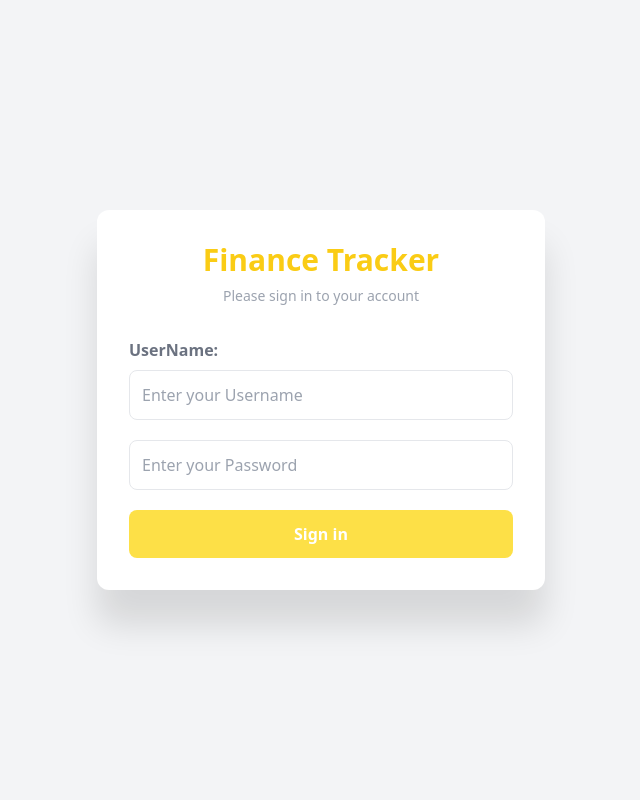
After one commit to veekshan-rai/Finance-Tracker, a Django app: template expenses/templates/registration/login.html in a window 1280 px wide. The commit adds this page. Shown: the whole page, without its empty margins (319-959 px from the left). Run offline with Django 3.2, Linux system fonts and the light colour scheme; the template is opened without the code that fills it, so the values that code supplies are empty; some libraries are stand-ins or nearby versions.

Commit message:
Sign in page Completed

```diff
--- /dev/null
+++ b/expenses/templates/base.html
@@ -0,0 +1,15 @@
+<!DOCTYPE html>
+<html lang="en">
+
+<head>
+    <meta charset="UTF-8">
+    <meta name="viewport" content="width=device-width, initial-scale=1.0">
+    <title>{% block title %}{% endblock title %}</title>
+    <script src="https://cdn.tailwindcss.com"></script>
+</head>
+
+<body>
+    {% block content %}{% endblock content %}
+</body>
+
+</html>
--- /dev/null
+++ b/expenses/templates/registration/login.html
@@ -0,0 +1,47 @@
+{% extends "base.html" %}
+{% block title %}Login{% endblock title %}
+{% block content %}
+
+<div class="min-h-screen flex items-center justify-center bg-gray-100  py-12 px-4 sm:px-6 lg:px-8">
+    <div class="max-w-md w-full space-y-8 bg-white p-8 rounded-xl shadow-[0_35px_35px_rgba(0,0,0,0.12)]">
+        <div>
+            <h2 class="text-3xl font-bold text-yellow-400 text-center">Finance Tracker</h2>
+            <p class="mt-2 text-center text-gray-400 text-sm">Please sign in to your account</p>
+        </div>
+        <form class="space-y-5" method="post">
+            {% csrf_token %}
+            <div>
+                <label for="id_username" class="block text-gray-500  mb-2 font-bold">
+                    UserName:
+                </label>
+                <input type="text" name="username" id="id_username"
+                    class="w-full p-3 border rounded-lg focus:outline-none focus:ring-indigo-500"
+                    placeholder="Enter your Username" required>
+            </div>
+
+
+            <div>
+                <label for="id_password" class="block text-gray-500  mb-2 font-bold">
+                </label>
+                <input type="password" name="password" id="id_password"
+                    class="w-full p-3 border rounded-lg focus:outline-none focus:ring-indigo-500"
+                    placeholder="Enter your Password" required>
+            </div>
+
+            {% if form.non_field_errors %}
+            <div class="text-red-400 text-sm">
+                {% for error in form.non_field_errors %}
+                <p>{{ error }}</p>
+                {% endfor %}
+            </div>
+            {% endif %}
+
+            <div class="text-center mt-4">
+                <button class="w-full text-white bg-yellow-300
+                    hover:bg-black font-bold py-3 rounded-lg transtion ease-out duration-[900ms]">Sign in</button>
+            </div>
+
+        </form>
+    </div>
+</div>
+{% endblock content %}
--- a/expenses/views.py
+++ b/expenses/views.py
@@ -28,4 +28,4 @@ class RegisterView(View):
             user= form.save()
             login(request, user)
             return redirect('register')
-        return render(request, 'register.html', {'form': form})
+        return render(request, 'register.html', {'form':form})
--- a/financeTracker/urls.py
+++ b/financeTracker/urls.py
@@ -5,4 +5,5 @@ from django.urls import path, include
 urlpatterns = [
     path('admin/', admin.site.urls),
     path('', include('expenses.urls')),
+    path('accounts/', include('django.contrib.auth.urls')),
 ]
```
Also changed, not shown: expenses/templates/register.html (+5 -15 lines).
